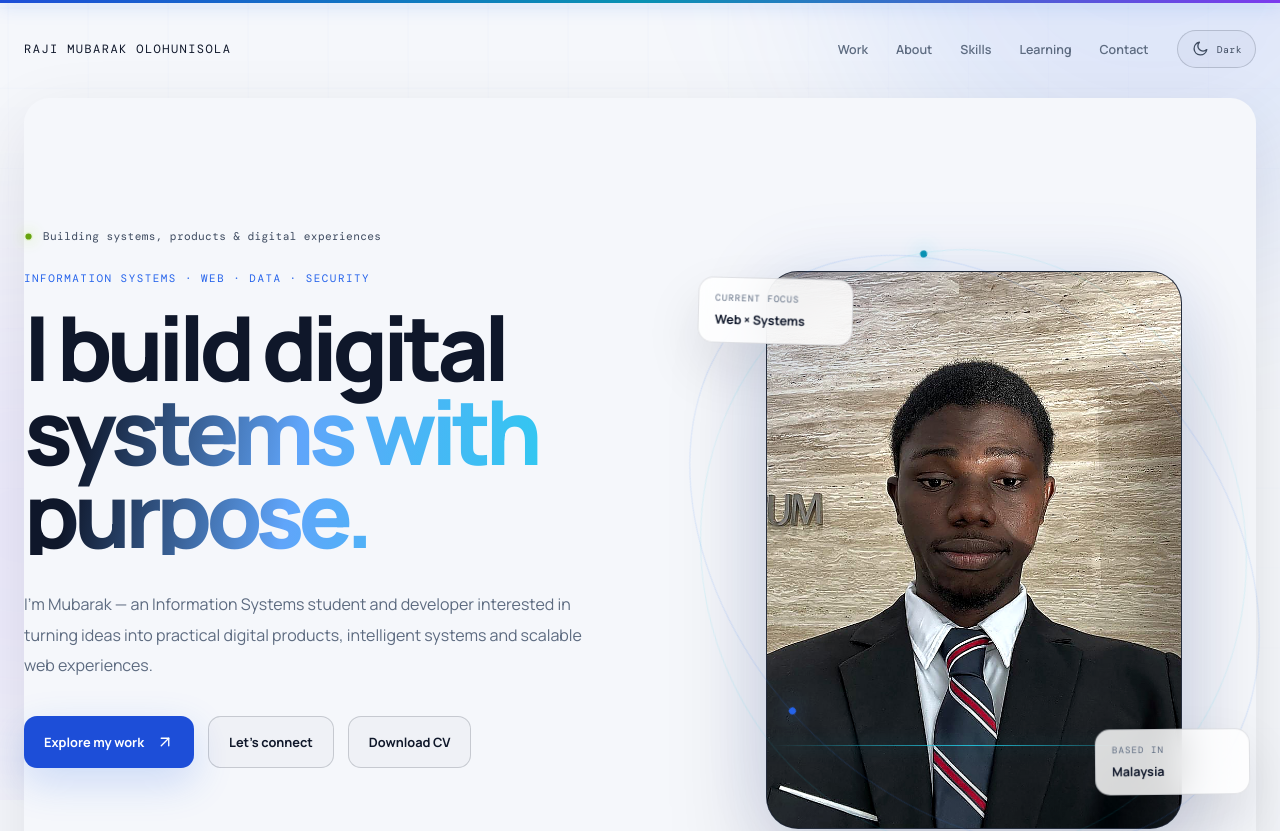
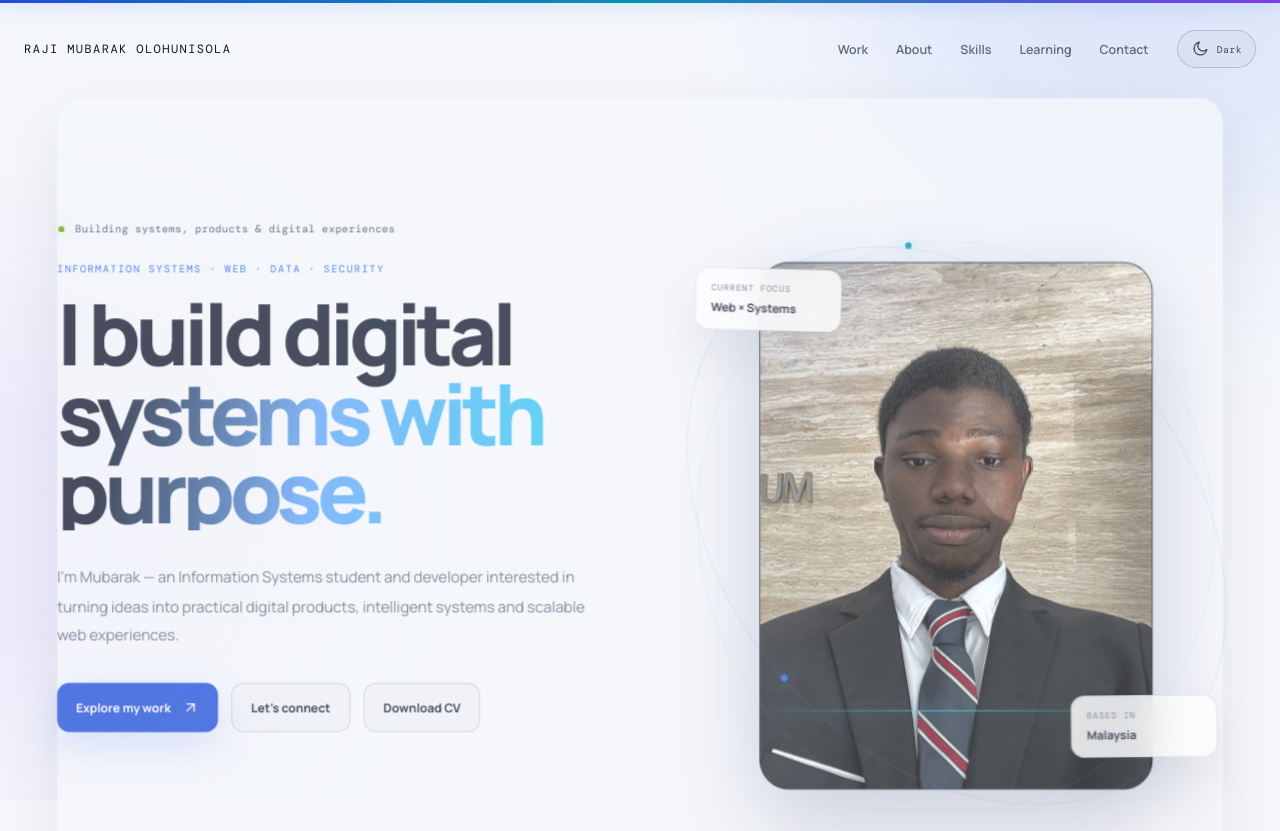
Before and after one commit to Mubbyraj/mubarak-portfolio, a React (Vite) app: page / in a window 1280 px wide. Shown: the top 831 px of the page. Built offline with nearby package versions, Linux system fonts and the light colour scheme.

Commit message:
Tune stacked scroll animation range

```diff
--- a/src/App.css
+++ b/src/App.css
@@ -1881,7 +1881,7 @@ button {
     transform-origin: center top;
     animation: stack-panel-exit linear both;
     animation-timeline: view();
-    animation-range: exit 0% exit 100%;
+    animation-range: entry 0% exit 100%;
   }
 
   main > .hero { z-index: 1; }
```
